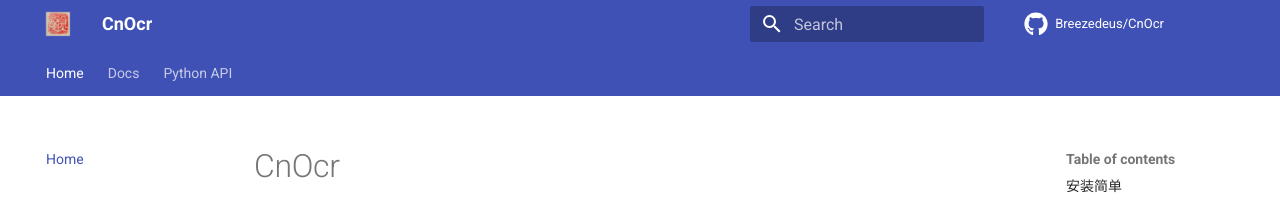
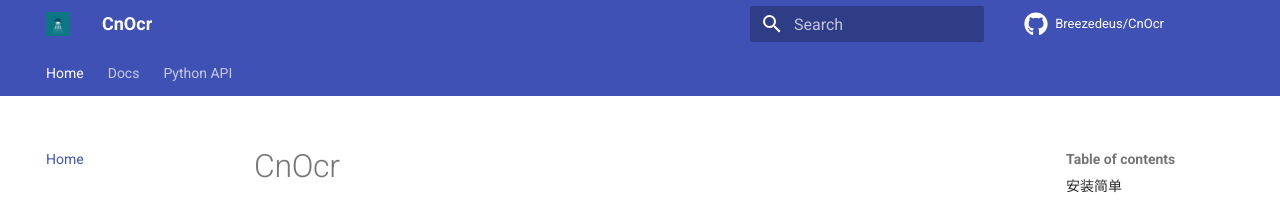
Before and after one commit to diaomin/crnn-mxnet-chinese-text-recognition, an MkDocs documentation site: the page built from docs/index.md, in a window 1280 px wide. Shown: the top 201 px of the page. Built offline with MkDocs 1.6.1 and Material for MkDocs 9.7.7, drawn with Linux system fonts in a browser that asks for light colours; comment, search, counter and statistics services are not loaded.

Commit message:
update figs

```diff
--- a/mkdocs.yml
+++ b/mkdocs.yml
@@ -28,8 +28,8 @@ extra:
 theme:
   name: material
 #  name: readthedocs
-  logo: figs/jinlong.png
-  favicon: figs/jinlong.ico
+  logo: figs/breezedeus.png
+  favicon: figs/breezedeus.ico
   palette:
     primary: indigo
     accent: indigo
```
Also changed, not shown: docs/figs/breezedeus.ico (renamed from docs/figs/jinlong.ico), docs/figs/breezedeus.png (added), docs/figs/jinlong.png (deleted).
